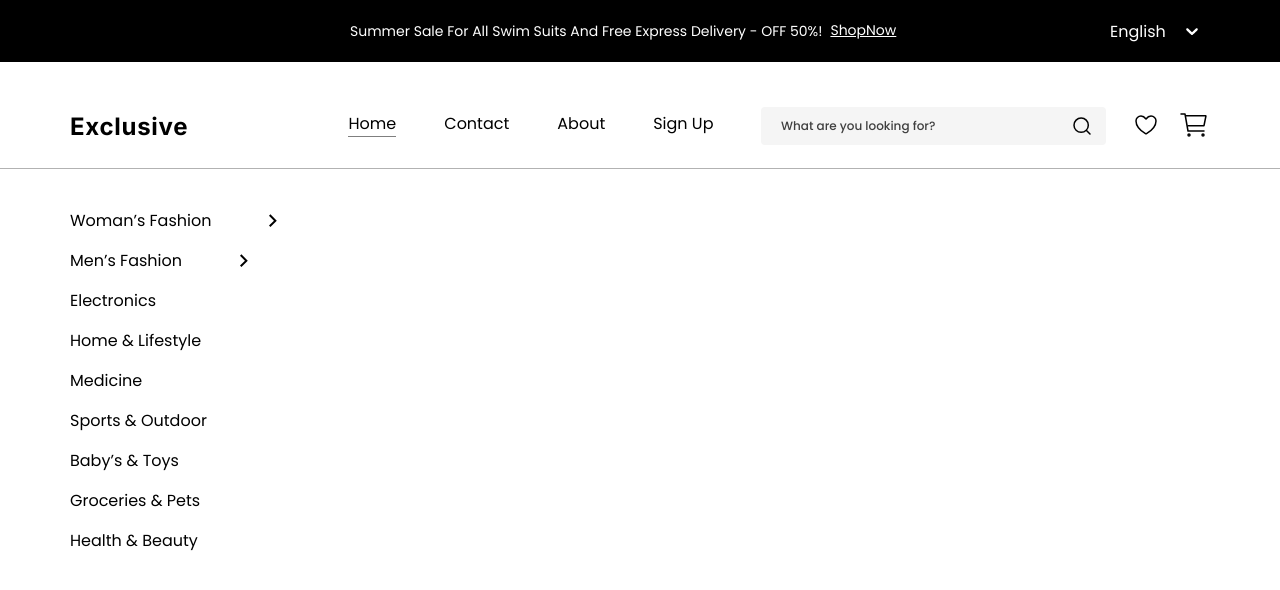
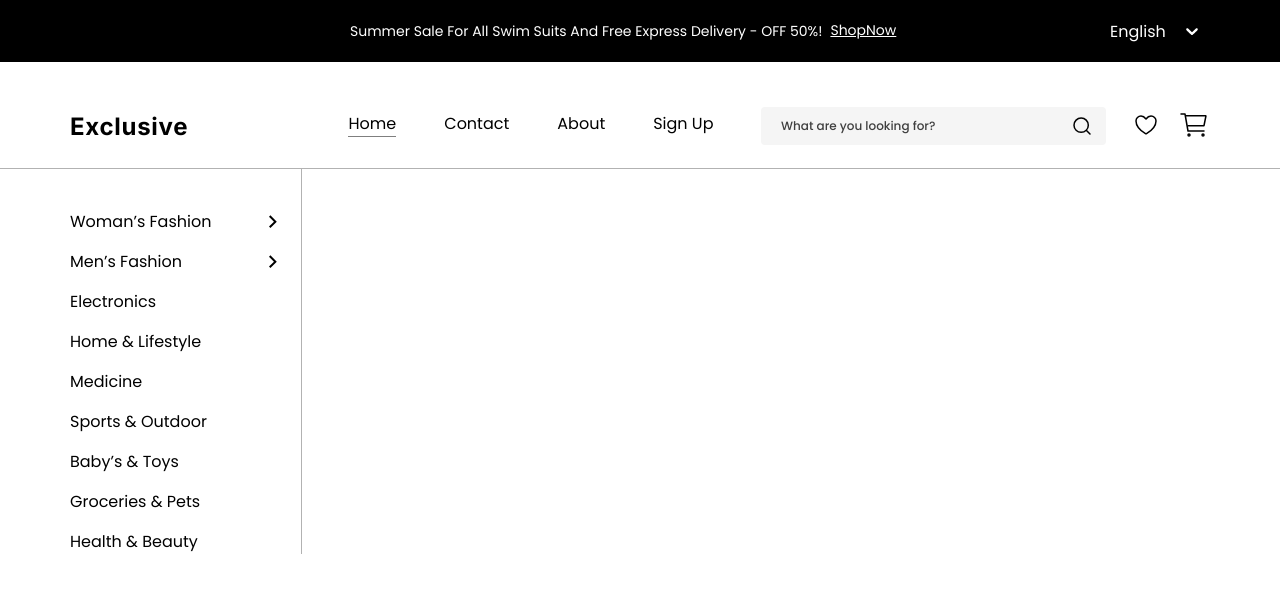
Before and after one commit to AndreyHunter/exclusive, a React (Vite) app: page / in a window 1280 px wide. Shown: the top 590 px of the page. Built offline with nearby package versions, Linux system fonts and the light colour scheme.

Commit message:
updated some styles to categoryNav

```diff
--- a/src/components/categoryNav/CategoryNav.jsx
+++ b/src/components/categoryNav/CategoryNav.jsx
@@ -6,6 +6,8 @@ import styles from './categoryNav.module.scss';
 
 const CategoryNav = () => {
     return (
+        <div className={styles.wrapper}>
+            <div className={styles.block}>
                 <ul className={styles.list}>
                     {categoriesNav &&
                         categoriesNav.map((category) => (
@@ -17,6 +19,9 @@ const CategoryNav = () => {
                             </li>
                         ))}
                 </ul>
+            </div>
+            <div className={styles.line} />
+        </div>
     );
 };
 
--- a/src/components/categoryNav/categoryNav.module.scss
+++ b/src/components/categoryNav/categoryNav.module.scss
@@ -1,5 +1,18 @@
+.wrapper {
+    display: inline-flex;
+}
+
+.block {
+    padding-top: 40px;
+    padding-right: 16px;
+}
+
+.line {
+    border-right: 0.5px solid black;
+    opacity: 0.3;
+}
+
 .list {
-    padding-top: 40px;
     display: inline-flex;
     flex-direction: column;
     gap: 16px;
@@ -8,6 +21,7 @@
 .item {
     display: flex;
     align-items: center;
+    justify-content: space-between;
     gap: 50px;
 }
 
--- a/src/pages/homePage/HomePage.jsx
+++ b/src/pages/homePage/HomePage.jsx
@@ -14,7 +14,7 @@ const HomePage = () => {
             </div>
 
             <Header />
-            <div style={{ paddingTop: 23, borderBottom: '1px solid black', opacity: 0.3 }} />
+            <div style={{ paddingTop: 23, borderBottom: '0.5px solid black', opacity: 0.3 }} />
             <section>
                 <Container>
                     <CategoryNav />
```
Lines whose indentation alone changed are shown as unchanged.
